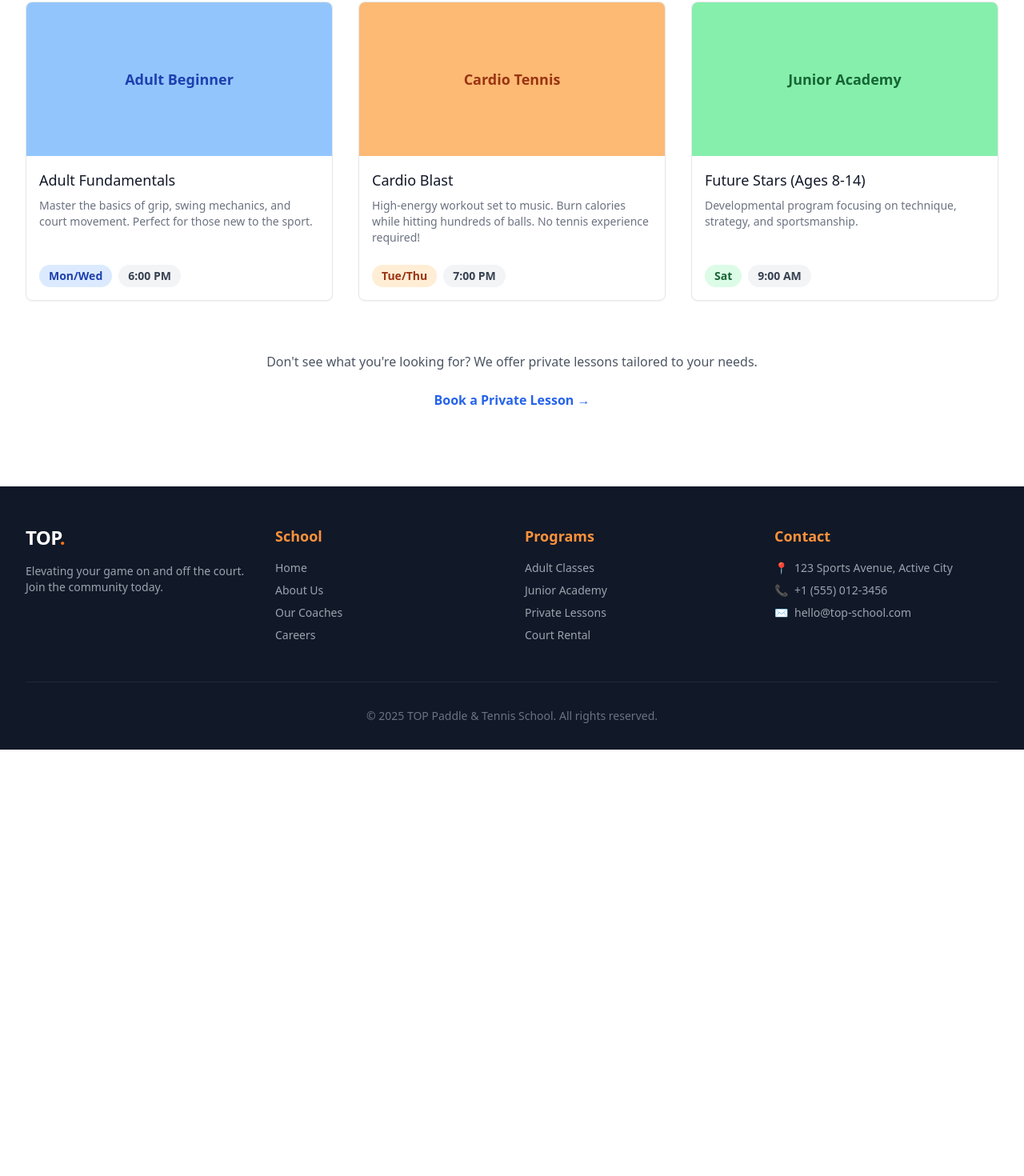
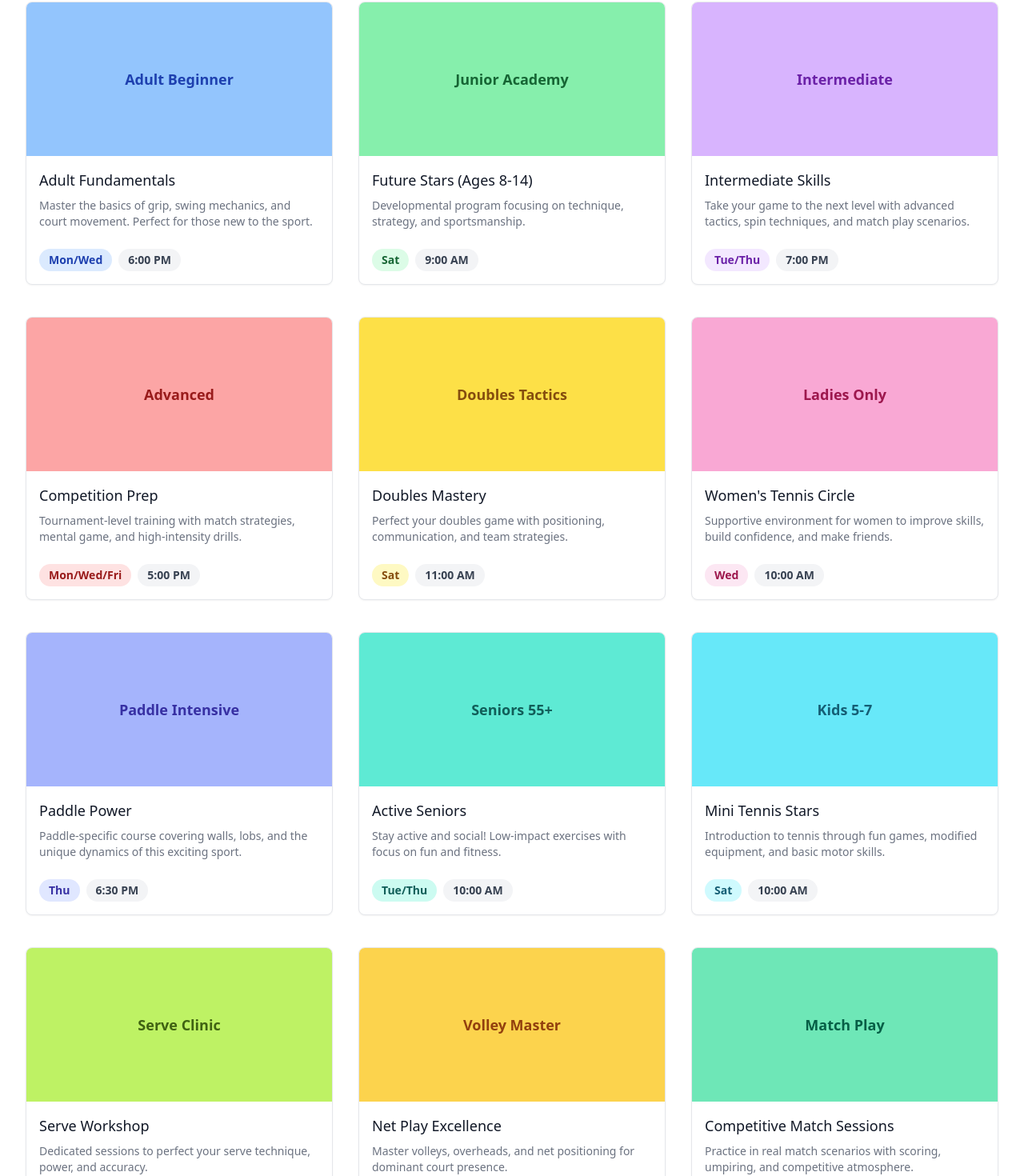
Before and after one commit to subsubl/TOP-Website, a Nuxt app: page /classes in a window 1280 px wide. Shown: the part 334-1804 px from the top of the page at 80% size. Before the commit the page ends 1271 px from the top, so only its background shows below. Built offline with nearby package versions, Linux system fonts and the light colour scheme.

Commit message:
Update hero with paddle court image, add volleyball hint, expand courses to 12

```diff
--- a/pages/classes.vue
+++ b/pages/classes.vue
@@ -30,21 +30,6 @@
         <!-- Class Card 2 -->
         <div class="group relative bg-white border border-gray-200 rounded-lg flex flex-col overflow-hidden shadow-sm hover:shadow-lg transition-shadow">
            <div class="aspect-w-3 aspect-h-2 bg-gray-200 group-hover:opacity-75 sm:aspect-none sm:h-48">
-              <div class="bg-orange-300 w-full h-full flex items-center justify-center text-orange-800 font-bold text-lg">Cardio Tennis</div>
-           </div>
-           <div class="flex-1 p-4 space-y-2 flex flex-col">
-             <h3 class="text-lg font-medium text-gray-900">Cardio Blast</h3>
-             <p class="text-sm text-gray-500 flex-grow">High-energy workout set to music. Burn calories while hitting hundreds of balls. No tennis experience required!</p>
-             <div class="pt-4">
-                <span class="inline-block bg-orange-100 rounded-full px-3 py-1 text-sm font-semibold text-orange-800 mr-2">Tue/Thu</span>
-                <span class="inline-block bg-gray-100 rounded-full px-3 py-1 text-sm font-semibold text-gray-700">7:00 PM</span>
-             </div>
-           </div>
-        </div>
-
-        <!-- Class Card 3 -->
-        <div class="group relative bg-white border border-gray-200 rounded-lg flex flex-col overflow-hidden shadow-sm hover:shadow-lg transition-shadow">
-           <div class="aspect-w-3 aspect-h-2 bg-gray-200 group-hover:opacity-75 sm:aspect-none sm:h-48">
               <div class="bg-green-300 w-full h-full flex items-center justify-center text-green-800 font-bold text-lg">Junior Academy</div>
            </div>
            <div class="flex-1 p-4 space-y-2 flex flex-col">
@@ -53,6 +38,156 @@
              <div class="pt-4">
                 <span class="inline-block bg-green-100 rounded-full px-3 py-1 text-sm font-semibold text-green-800 mr-2">Sat</span>
                 <span class="inline-block bg-gray-100 rounded-full px-3 py-1 text-sm font-semibold text-gray-700">9:00 AM</span>
+             </div>
+           </div>
+        </div>
+
+        <!-- Class Card 3 -->
+        <div class="group relative bg-white border border-gray-200 rounded-lg flex flex-col overflow-hidden shadow-sm hover:shadow-lg transition-shadow">
+           <div class="aspect-w-3 aspect-h-2 bg-gray-200 group-hover:opacity-75 sm:aspect-none sm:h-48">
+              <div class="bg-purple-300 w-full h-full flex items-center justify-center text-purple-800 font-bold text-lg">Intermediate</div>
+           </div>
+           <div class="flex-1 p-4 space-y-2 flex flex-col">
+             <h3 class="text-lg font-medium text-gray-900">Intermediate Skills</h3>
+             <p class="text-sm text-gray-500 flex-grow">Take your game to the next level with advanced tactics, spin techniques, and match play scenarios.</p>
+             <div class="pt-4">
+                <span class="inline-block bg-purple-100 rounded-full px-3 py-1 text-sm font-semibold text-purple-800 mr-2">Tue/Thu</span>
+                <span class="inline-block bg-gray-100 rounded-full px-3 py-1 text-sm font-semibold text-gray-700">7:00 PM</span>
+             </div>
+           </div>
+        </div>
+
+        <!-- Class Card 4 -->
+        <div class="group relative bg-white border border-gray-200 rounded-lg flex flex-col overflow-hidden shadow-sm hover:shadow-lg transition-shadow">
+           <div class="aspect-w-3 aspect-h-2 bg-gray-200 group-hover:opacity-75 sm:aspect-none sm:h-48">
+              <div class="bg-red-300 w-full h-full flex items-center justify-center text-red-800 font-bold text-lg">Advanced</div>
+           </div>
+           <div class="flex-1 p-4 space-y-2 flex flex-col">
+             <h3 class="text-lg font-medium text-gray-900">Competition Prep</h3>
+             <p class="text-sm text-gray-500 flex-grow">Tournament-level training with match strategies, mental game, and high-intensity drills.</p>
+             <div class="pt-4">
+                <span class="inline-block bg-red-100 rounded-full px-3 py-1 text-sm font-semibold text-red-800 mr-2">Mon/Wed/Fri</span>
+                <span class="inline-block bg-gray-100 rounded-full px-3 py-1 text-sm font-semibold text-gray-700">5:00 PM</span>
+             </div>
+           </div>
+        </div>
+
+        <!-- Class Card 5 -->
+        <div class="group relative bg-white border border-gray-200 rounded-lg flex flex-col overflow-hidden shadow-sm hover:shadow-lg transition-shadow">
+           <div class="aspect-w-3 aspect-h-2 bg-gray-200 group-hover:opacity-75 sm:aspect-none sm:h-48">
+              <div class="bg-yellow-300 w-full h-full flex items-center justify-center text-yellow-800 font-bold text-lg">Doubles Tactics</div>
+           </div>
+           <div class="flex-1 p-4 space-y-2 flex flex-col">
+             <h3 class="text-lg font-medium text-gray-900">Doubles Mastery</h3>
+             <p class="text-sm text-gray-500 flex-grow">Perfect your doubles game with positioning, communication, and team strategies.</p>
+             <div class="pt-4">
+                <span class="inline-block bg-yellow-100 rounded-full px-3 py-1 text-sm font-semibold text-yellow-800 mr-2">Sat</span>
+                <span class="inline-block bg-gray-100 rounded-full px-3 py-1 text-sm font-semibold text-gray-700">11:00 AM</span>
+             </div>
+           </div>
+        </div>
+
+        <!-- Class Card 6 -->
+        <div class="group relative bg-white border border-gray-200 rounded-lg flex flex-col overflow-hidden shadow-sm hover:shadow-lg transition-shadow">
+           <div class="aspect-w-3 aspect-h-2 bg-gray-200 group-hover:opacity-75 sm:aspect-none sm:h-48">
+              <div class="bg-pink-300 w-full h-full flex items-center justify-center text-pink-800 font-bold text-lg">Ladies Only</div>
+           </div>
+           <div class="flex-1 p-4 space-y-2 flex flex-col">
+             <h3 class="text-lg font-medium text-gray-900">Women's Tennis Circle</h3>
+             <p class="text-sm text-gray-500 flex-grow">Supportive environment for women to improve skills, build confidence, and make friends.</p>
+             <div class="pt-4">
+                <span class="inline-block bg-pink-100 rounded-full px-3 py-1 text-sm font-semibold text-pink-800 mr-2">Wed</span>
+                <span class="inline-block bg-gray-100 rounded-full px-3 py-1 text-sm font-semibold text-gray-700">10:00 AM</span>
+             </div>
+           </div>
+        </div>
+
+        <!-- Class Card 7 -->
+        <div class="group relative bg-white border border-gray-200 rounded-lg flex flex-col overflow-hidden shadow-sm hover:shadow-lg transition-shadow">
+           <div class="aspect-w-3 aspect-h-2 bg-gray-200 group-hover:opacity-75 sm:aspect-none sm:h-48">
+              <div class="bg-indigo-300 w-full h-full flex items-center justify-center text-indigo-800 font-bold text-lg">Paddle Intensive</div>
+           </div>
+           <div class="flex-1 p-4 space-y-2 flex flex-col">
+             <h3 class="text-lg font-medium text-gray-900">Paddle Power</h3>
+             <p class="text-sm text-gray-500 flex-grow">Paddle-specific course covering walls, lobs, and the unique dynamics of this exciting sport.</p>
+             <div class="pt-4">
+                <span class="inline-block bg-indigo-100 rounded-full px-3 py-1 text-sm font-semibold text-indigo-800 mr-2">Thu</span>
+                <span class="inline-block bg-gray-100 rounded-full px-3 py-1 text-sm font-semibold text-gray-700">6:30 PM</span>
+             </div>
+           </div>
+        </div>
+
+        <!-- Class Card 8 -->
+        <div class="group relative bg-white border border-gray-200 rounded-lg flex flex-col overflow-hidden shadow-sm hover:shadow-lg transition-shadow">
+           <div class="aspect-w-3 aspect-h-2 bg-gray-200 group-hover:opacity-75 sm:aspect-none sm:h-48">
+              <div class="bg-teal-300 w-full h-full flex items-center justify-center text-teal-800 font-bold text-lg">Seniors 55+</div>
+           </div>
+           <div class="flex-1 p-4 space-y-2 flex flex-col">
+             <h3 class="text-lg font-medium text-gray-900">Active Seniors</h3>
+             <p class="text-sm text-gray-500 flex-grow">Stay active and social! Low-impact exercises with focus on fun and fitness.</p>
+             <div class="pt-4">
+                <span class="inline-block bg-teal-100 rounded-full px-3 py-1 text-sm font-semibold text-teal-800 mr-2">Tue/Thu</span>
+                <span class="inline-block bg-gray-100 rounded-full px-3 py-1 text-sm font-semibold text-gray-700">10:00 AM</span>
+             </div>
+           </div>
+        </div>
+
+        <!-- Class Card 9 -->
+        <div class="group relative bg-white border border-gray-200 rounded-lg flex flex-col overflow-hidden shadow-sm hover:shadow-lg transition-shadow">
+           <div class="aspect-w-3 aspect-h-2 bg-gray-200 group-hover:opacity-75 sm:aspect-none sm:h-48">
+              <div class="bg-cyan-300 w-full h-full flex items-center justify-center text-cyan-800 font-bold text-lg">Kids 5-7</div>
+           </div>
+           <div class="flex-1 p-4 space-y-2 flex flex-col">
+             <h3 class="text-lg font-medium text-gray-900">Mini Tennis Stars</h3>
+             <p class="text-sm text-gray-500 flex-grow">Introduction to tennis through fun games, modified equipment, and basic motor skills.</p>
+             <div class="pt-4">
+                <span class="inline-block bg-cyan-100 rounded-full px-3 py-1 text-sm font-semibold text-cyan-800 mr-2">Sat</span>
+                <span class="inline-block bg-gray-100 rounded-full px-3 py-1 text-sm font-semibold text-gray-700">10:00 AM</span>
+             </div>
+           </div>
+        </div>
+
+        <!-- Class Card 10 -->
+        <div class="group relative bg-white border border-gray-200 rounded-lg flex flex-col overflow-hidden shadow-sm hover:shadow-lg transition-shadow">
+           <div class="aspect-w-3 aspect-h-2 bg-gray-200 group-hover:opacity-75 sm:aspect-none sm:h-48">
+              <div class="bg-lime-300 w-full h-full flex items-center justify-center text-lime-800 font-bold text-lg">Serve Clinic</div>
+           </div>
+           <div class="flex-1 p-4 space-y-2 flex flex-col">
+             <h3 class="text-lg font-medium text-gray-900">Serve Workshop</h3>
+             <p class="text-sm text-gray-500 flex-grow">Dedicated sessions to perfect your serve technique, power, and accuracy.</p>
+             <div class="pt-4">
+                <span class="inline-block bg-lime-100 rounded-full px-3 py-1 text-sm font-semibold text-lime-800 mr-2">Sun</span>
+                <span class="inline-block bg-gray-100 rounded-full px-3 py-1 text-sm font-semibold text-gray-700">2:00 PM</span>
+             </div>
+           </div>
+        </div>
+
+        <!-- Class Card 11 -->
+        <div class="group relative bg-white border border-gray-200 rounded-lg flex flex-col overflow-hidden shadow-sm hover:shadow-lg transition-shadow">
+           <div class="aspect-w-3 aspect-h-2 bg-gray-200 group-hover:opacity-75 sm:aspect-none sm:h-48">
+              <div class="bg-amber-300 w-full h-full flex items-center justify-center text-amber-800 font-bold text-lg">Volley Master</div>
+           </div>
+           <div class="flex-1 p-4 space-y-2 flex flex-col">
+             <h3 class="text-lg font-medium text-gray-900">Net Play Excellence</h3>
+             <p class="text-sm text-gray-500 flex-grow">Master volleys, overheads, and net positioning for dominant court presence.</p>
+             <div class="pt-4">
+                <span class="inline-block bg-amber-100 rounded-full px-3 py-1 text-sm font-semibold text-amber-800 mr-2">Fri</span>
+                <span class="inline-block bg-gray-100 rounded-full px-3 py-1 text-sm font-semibold text-gray-700">6:00 PM</span>
+             </div>
+           </div>
+        </div>
+
+        <!-- Class Card 12 -->
+        <div class="group relative bg-white border border-gray-200 rounded-lg flex flex-col overflow-hidden shadow-sm hover:shadow-lg transition-shadow">
+           <div class="aspect-w-3 aspect-h-2 bg-gray-200 group-hover:opacity-75 sm:aspect-none sm:h-48">
+              <div class="bg-emerald-300 w-full h-full flex items-center justify-center text-emerald-800 font-bold text-lg">Match Play</div>
+           </div>
+           <div class="flex-1 p-4 space-y-2 flex flex-col">
+             <h3 class="text-lg font-medium text-gray-900">Competitive Match Sessions</h3>
+             <p class="text-sm text-gray-500 flex-grow">Practice in real match scenarios with scoring, umpiring, and competitive atmosphere.</p>
+             <div class="pt-4">
+                <span class="inline-block bg-emerald-100 rounded-full px-3 py-1 text-sm font-semibold text-emerald-800 mr-2">Sun</span>
+                <span class="inline-block bg-gray-100 rounded-full px-3 py-1 text-sm font-semibold text-gray-700">4:00 PM</span>
              </div>
            </div>
         </div>
```
Also changed, not shown: components/HeroSection.vue (+7 -4 lines).
